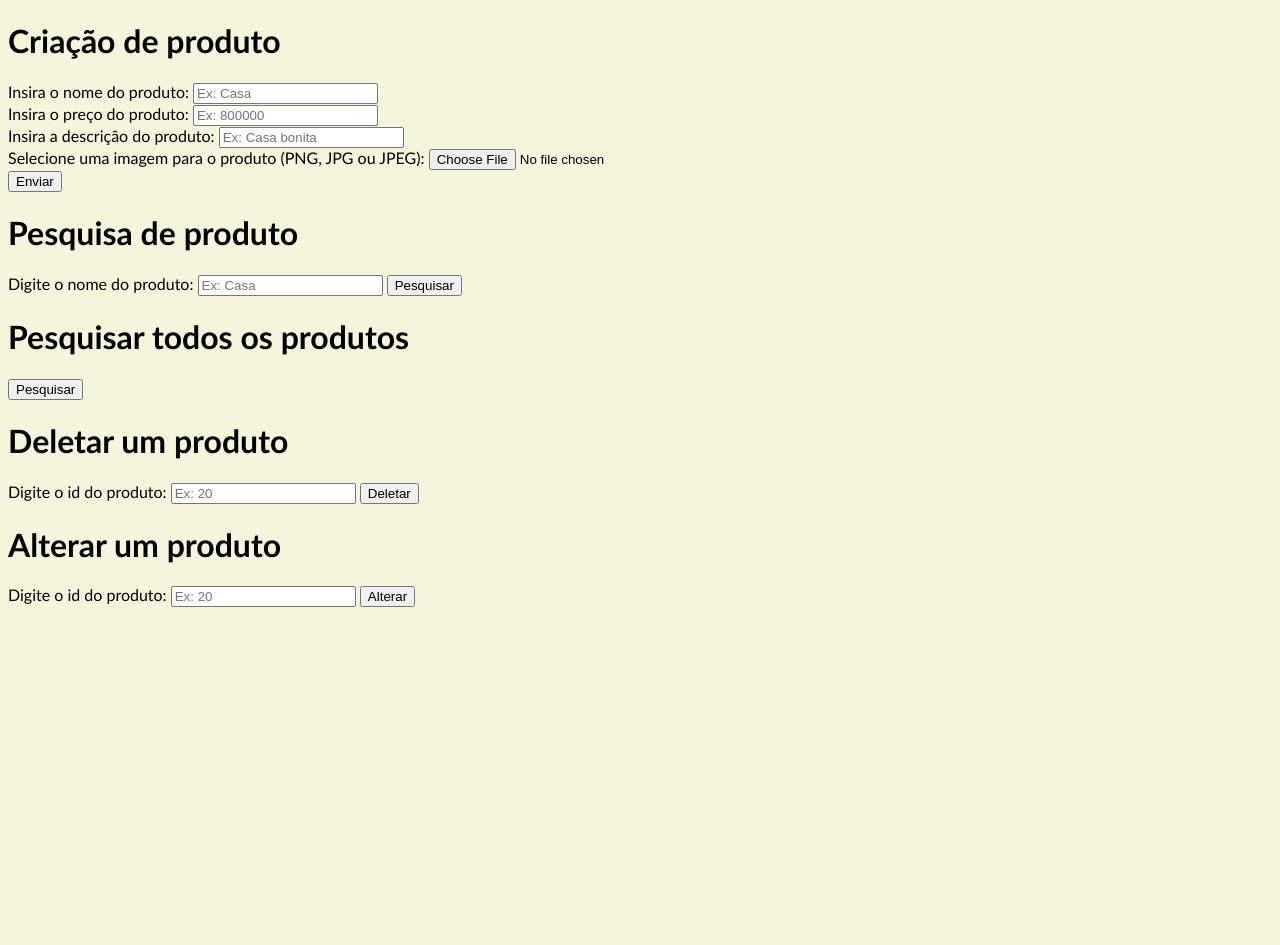
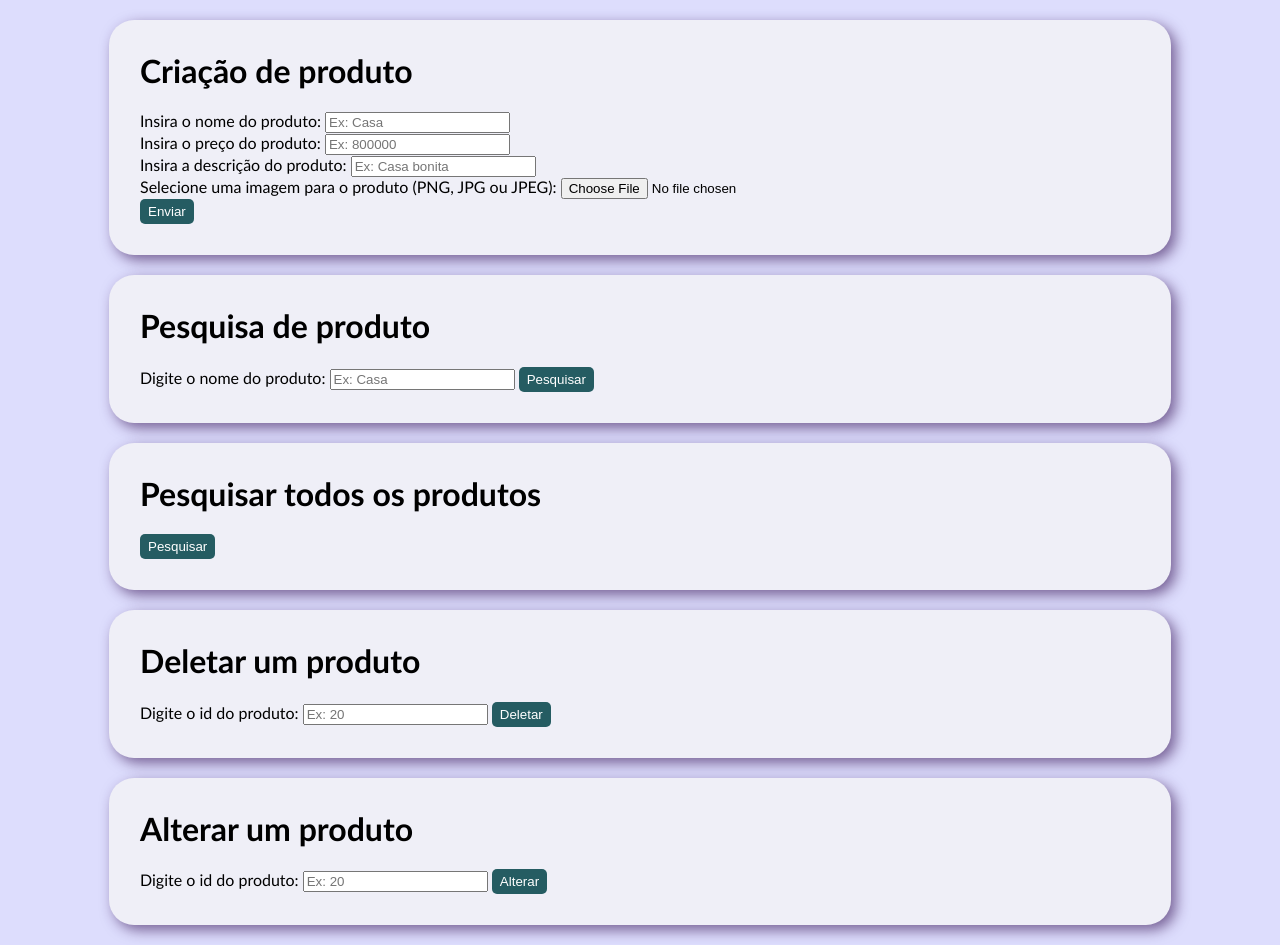
Before and after one commit to lordkleiton/phpSimpleCRUD, a PHP site: page / in a window 1280 px wide. Before the commit the page ends 607 px from the top, so only its background shows below. Run offline with PHP 8.4, Linux system fonts and the light colour scheme.

Commit message:
styling the cards and buttons

```diff
--- a/assets/style.css
+++ b/assets/style.css
@@ -1,4 +1,26 @@
-body {
-    background-color: beige;
+body{
+    background-color: #ddddfd;
     font-family: 'Trebuchet MS', 'Lucida Sans Unicode', 'Lucida Grande', 'Lucida Sans', Arial, sans-serif;
 }
+
+.conteudo{
+    padding: 30px;
+    border: solid 1px #1826e800;
+    border-radius: 25px;
+    box-shadow: 5px 5px 14px 0px #371456A0;
+    margin: 20px auto;
+    max-width: 1000px;
+    background-color: #efeff7;
+}
+
+h1{
+    margin-top: 0;
+}
+
+input[type="submit"] {
+    background-color: #255c62;
+    color: #FFF;
+    padding: 5px 8px;
+    border: none;
+    border-radius: 5px;
+}
```
